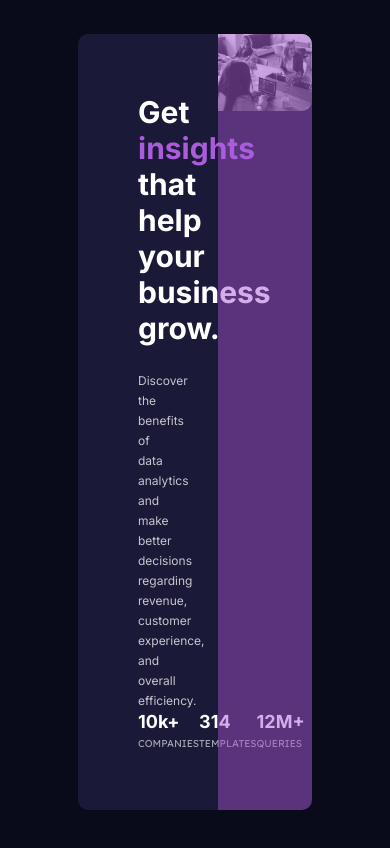
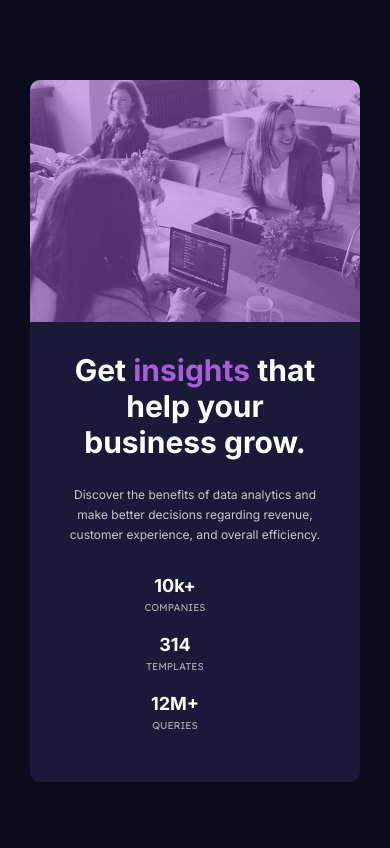
Before and after one commit to giorgi-gagnidze/stats-preview-card-component-main, a plain HTML site: page index.html in a window 390 px wide. Drawn offline with Linux system fonts and the light colour scheme.

Commit message:
Add responsive design and impruve some bugs

```diff
--- a/CSS/style.css
+++ b/CSS/style.css
@@ -71,6 +71,10 @@ body {
   border-bottom-right-radius: 10px;
 }
 
+.mobile__img {
+  display: none;
+}
+
 .main__heading {
   color: var(--main-heading__stats);
   padding-bottom: 25px;
@@ -100,3 +104,55 @@ body {
 span {
   color: var(--accent);
 }
+
+@media only screen and (max-width: 850px) {
+  .main__container {
+    display: flex;
+    flex-direction: column-reverse;
+    max-width: 100%;
+    margin: 80px 30px;
+  }
+  .content__container {
+    display: flex;
+    flex-direction: column;
+    justify-content: space-between;
+    text-align: center;
+    padding: 30px;
+    width: 100%;
+    border-bottom-left-radius: 10px;
+    border-bottom-right-radius: 10px;
+    border-top-left-radius: 0px;
+  }
+  .stats__container {
+    display: flex;
+    flex-direction: column;
+    justify-content: space-between;
+    align-items: center;
+    text-align: center;
+    padding-right: 40px;
+  }
+  .main__article {
+    padding-right: 0;
+    padding-bottom: 30px;
+  }
+  .main__stats {
+    padding-bottom: 20px;
+  }
+  .main__img {
+    border-bottom-right-radius: 0px;
+    border-top-left-radius: 10px;
+    display: none;
+  }
+  .mobile__img {
+    display: block;
+    border-bottom-right-radius: 0px;
+    border-top-left-radius: 10px;
+    border-top-right-radius: 10px;
+    width: 100%;
+  }
+  .over__img {
+    border-top-right-radius: 10px;
+    border-bottom-right-radius: 0px;
+    border-top-left-radius: 10px;
+  }
+}
--- a/index.html
+++ b/index.html
@@ -49,7 +49,12 @@
         <img
           class="main__img"
           src="./images/image-header-desktop.jpg"
-          alt="image__header"
+          alt="main__img"
+        />
+        <img
+          class="mobile__img"
+          src="./images/image-header-mobile.jpg"
+          alt="mobile__img"
         />
         <div class="over__img"></div>
       </picture>
```
